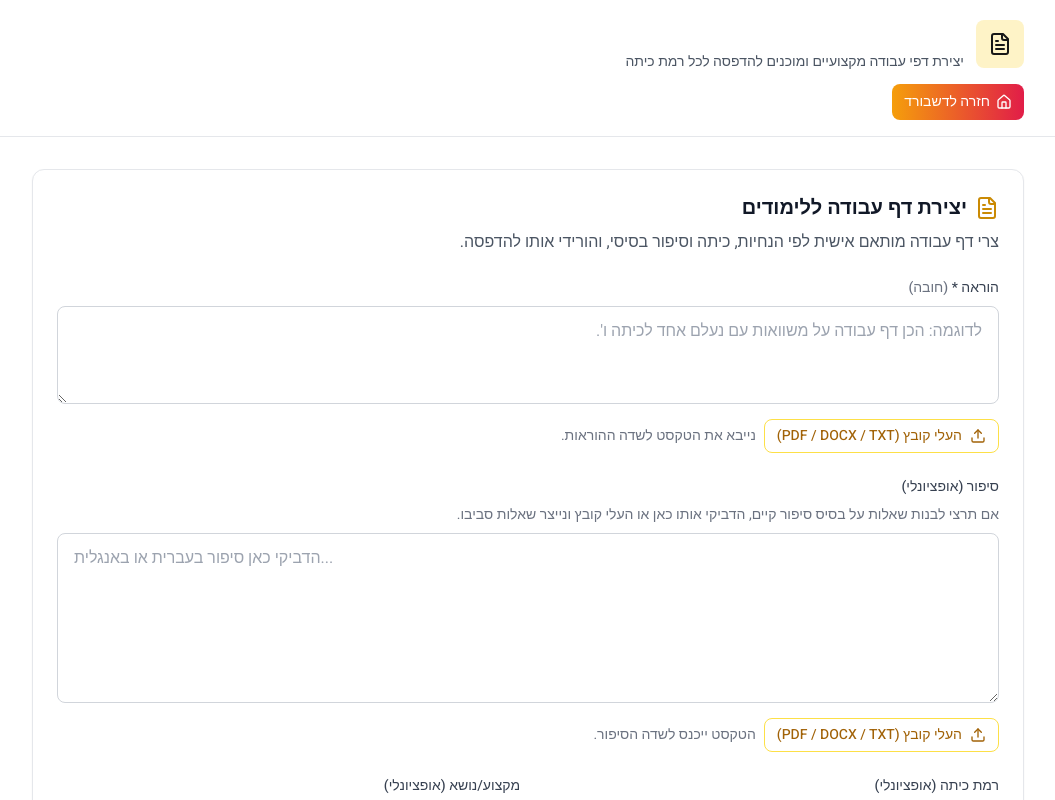
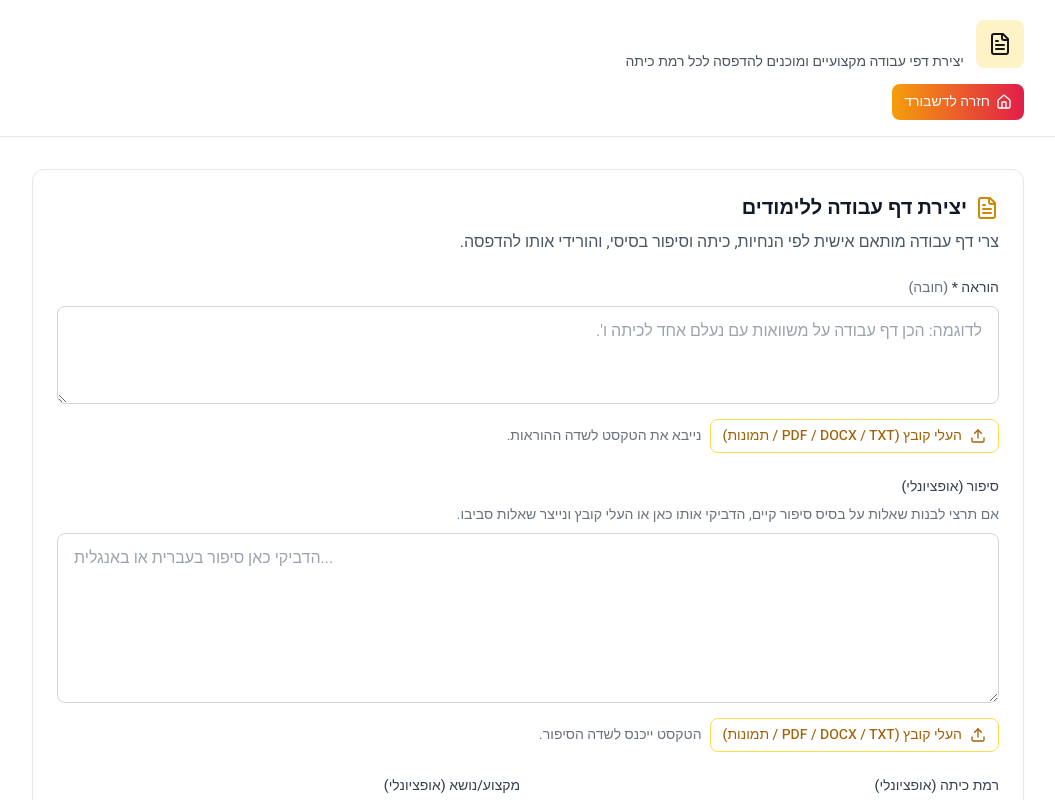
Before and after one commit to liatbenshai/ktiva-evrit, a Next.js app: page /dashboard/worksheets in a window 1280 px wide. Shown: the top 800 px of the page, without its empty margins (112-1167 px from the left). Built offline with nearby package versions, Linux system fonts and the light colour scheme.

Commit message:
הוספת תמיכה בהעלאת תמונות גם בדפי עבודה

```diff
--- a/components/worksheets/CreateWorksheet.tsx
+++ b/components/worksheets/CreateWorksheet.tsx
@@ -51,8 +51,8 @@ export default function CreateWorksheet() {
       return;
     }
 
-    if (!file.name.match(/\.(pdf|docx|txt)$/i)) {
-      alert('נא להעלות קובץ מסוג: PDF, DOCX או TXT');
+    if (!file.name.match(/\.(pdf|docx|txt|jpg|jpeg|png|gif|bmp|webp|tiff|tif)$/i)) {
+      alert('נא להעלות קובץ מסוג: PDF, DOCX, TXT או תמונה (JPG, PNG וכו\')');
       return;
     }
 
@@ -664,14 +664,14 @@ export default function CreateWorksheet() {
                 className="inline-flex items-center gap-2 rounded-lg border border-yellow-300 px-3 py-1.5 text-sm font-medium text-yellow-700 transition hover:border-yellow-400 hover:bg-yellow-50"
               >
                 <Upload className="h-4 w-4" />
-                העלי קובץ (PDF / DOCX / TXT)
+                העלי קובץ (PDF / DOCX / TXT / תמונות)
               </button>
               <span>נייבא את הטקסט לשדה ההוראות.</span>
             </div>
             <input
               ref={instructionFileInputRef}
               type="file"
-              accept=".pdf,.docx,.txt"
+              accept=".pdf,.docx,.txt,.jpg,.jpeg,.png,.gif,.bmp,.webp,.tiff,.tif"
               onChange={(event) => handleFileUpload(event, 'instruction')}
               className="hidden"
             />
@@ -699,14 +699,14 @@ export default function CreateWorksheet() {
                 className="inline-flex items-center gap-2 rounded-lg border border-yellow-300 px-3 py-1.5 text-sm font-medium text-yellow-700 transition hover:border-yellow-400 hover:bg-yellow-50"
               >
                 <Upload className="h-4 w-4" />
-                העלי קובץ (PDF / DOCX / TXT)
+                העלי קובץ (PDF / DOCX / TXT / תמונות)
               </button>
               <span>הטקסט ייכנס לשדה הסיפור.</span>
             </div>
             <input
               ref={storyFileInputRef}
               type="file"
-              accept=".pdf,.docx,.txt"
+              accept=".pdf,.docx,.txt,.jpg,.jpeg,.png,.gif,.bmp,.webp,.tiff,.tif"
               onChange={(event) => handleFileUpload(event, 'story')}
               className="hidden"
             />
```
